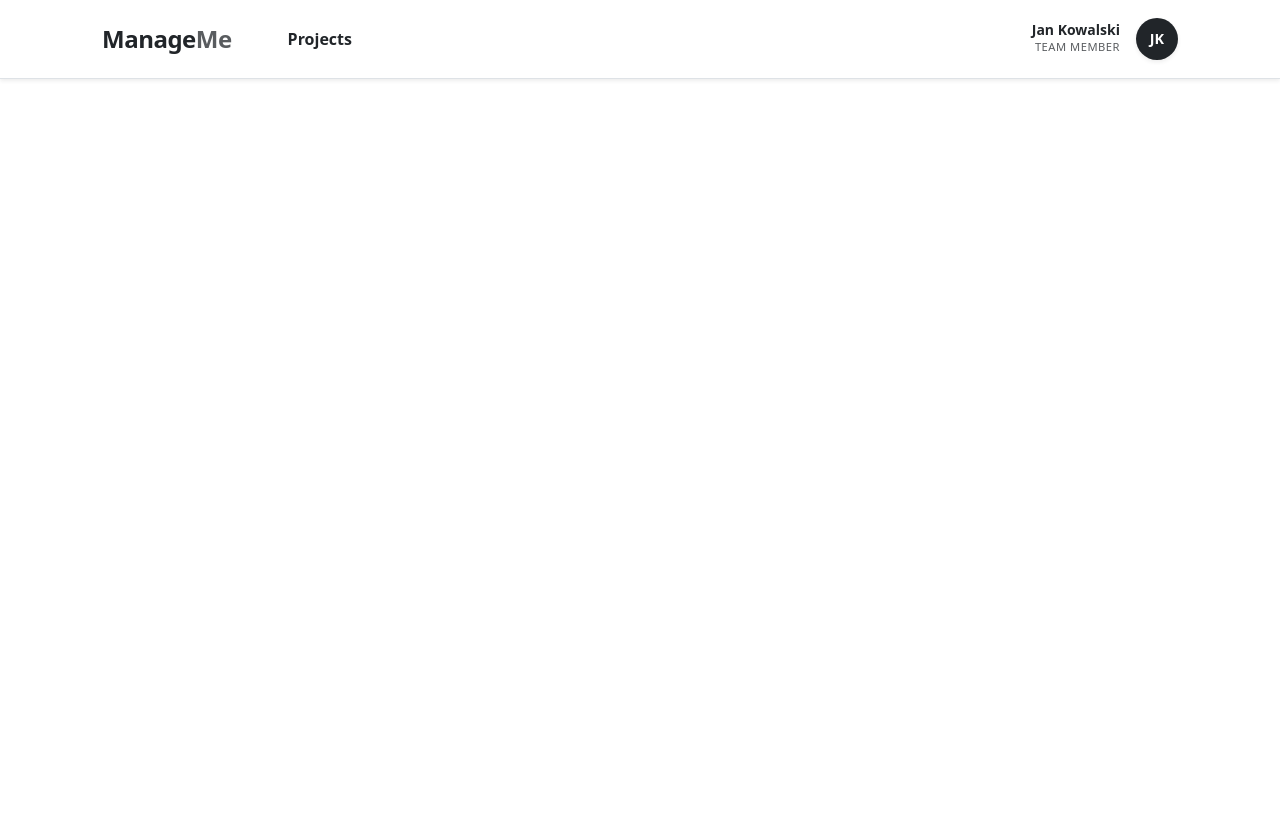
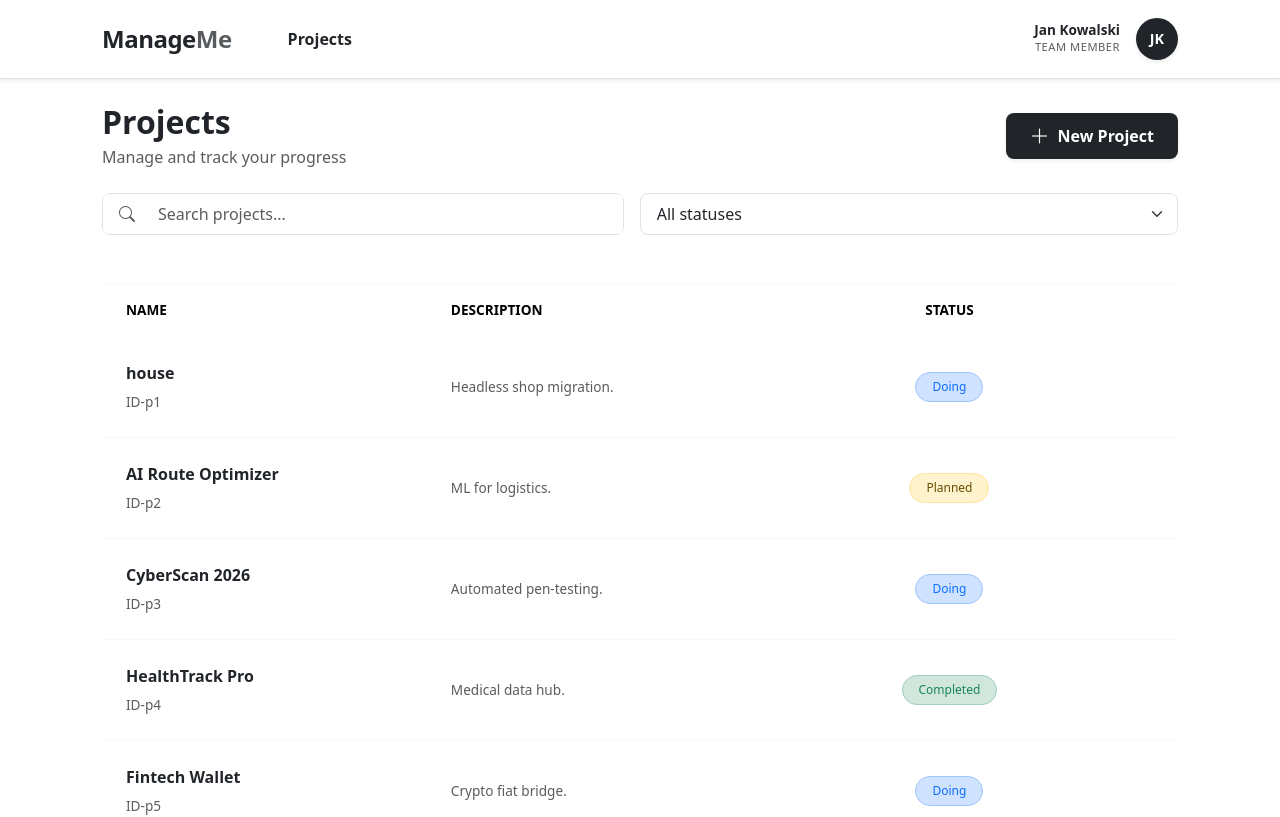
Before and after one commit to RadoslawSmoronski/ManageMe, a React (Vite) app: page /projects in a window 1280 px wide. Shown: the top 817 px of the page. Built offline with nearby package versions, Linux system fonts and the light colour scheme; data requests are answered from the project's data file.

Commit message:
refactor: rename Home to ProjectsPage and update routing (#36)

```diff
--- a/db.json
+++ b/db.json
@@ -94,7 +94,7 @@
   "projects": [
     {
       "id": "p1",
-      "name": "E-Commerce NextGen",
+      "name": "house",
       "description": "Headless shop migration.",
       "status": "Doing",
       "ownerId": "u1",
@@ -211,6 +211,13 @@
       "status": "Doing",
       "ownerId": "u3",
       "createdAt": "2026-03-10T12:00:00Z"
+    },
+    {
+      "id": "f2af",
+      "name": "House",
+      "ownerId": "u12",
+      "status": "Planned",
+      "description": "elo robie se domekczek"
     }
   ],
   "stories": [
@@ -226,7 +233,7 @@
     },
     {
       "id": "s2",
-      "name": "Cart Logic",
+      "name": "lazienka",
       "description": "Advanced shopping cart features",
       "priority": "High",
       "projectId": "p1",
@@ -603,6 +610,28 @@
       "status": "Planned",
       "ownerId": "u5",
       "position": 3000
+    },
+    {
+      "id": "1060",
+      "name": "lazienke",
+      "description": "zrob to dobrze, ufam ci",
+      "priority": "High",
+      "status": "Todo",
+      "projectId": "f2af",
+      "ownerId": "u5",
+      "position": 0,
+      "createdAt": "2026-04-03T23:29:28.677Z"
+    },
+    {
+      "id": "0a9d",
+      "name": "elo",
+      "description": "dads",
+      "priority": "Medium",
+      "status": "Todo",
+      "projectId": "f2af",
+      "ownerId": "u13",
+      "position": 1000,
+      "createdAt": "2026-04-03T23:29:44.174Z"
     }
   ],
   "tasks": [
@@ -639,13 +668,11 @@
       "name": "Password Hash",
       "description": "Argon2 implementation.",
       "priority": "High",
-      "status": "Completed",
+      "status": "Planned",
       "storyId": "s34",
       "estimatedTime": 3,
       "ownerId": "u4",
       "createdAt": "2026-01-04T12:00:00Z",
-      "startedAt": "2026-01-04T13:00:00Z",
-      "finishedAt": "2026-01-04T16:00:00Z",
       "position": 1000
     },
     {
@@ -653,13 +680,12 @@
       "name": "Vat Logic",
       "description": "EU tax calculations.",
       "priority": "High",
-      "status": "Doing",
+      "status": "Planned",
       "storyId": "s2",
       "estimatedTime": 8,
       "ownerId": "u5",
       "createdAt": "2026-01-05T09:00:00Z",
-      "position": 250,
-      "startedAt": "2026-04-03T19:18:58.567Z"
+      "position": 2000
     },
     {
       "id": "t5",
@@ -1238,22 +1264,28 @@
       "name": "Filter Logic",
       "description": "Search categories.",
       "priority": "Low",
-      "status": "Planned",
+      "status": "Completed",
       "storyId": "s32",
       "estimatedTime": 4,
       "createdAt": "2026-01-07T09:00:00Z",
-      "position": 1000
+      "position": 250,
+      "startedAt": "2026-04-03T20:51:50.471Z",
+      "ownerId": "u2",
+      "finishedAt": "2026-04-03T20:51:55.837Z"
     },
     {
       "id": "t52",
       "name": "Isolation Forest",
       "description": "Anomaly model.",
       "priority": "High",
-      "status": "Planned",
+      "status": "Completed",
       "storyId": "s32",
       "estimatedTime": 8,
       "createdAt": "2026-01-08T10:00:00Z",
-      "position": 2000
+      "position": 125,
+      "startedAt": "2026-04-03T20:51:49.022Z",
+      "ownerId": "u2",
+      "finishedAt": "2026-04-03T20:51:56.655Z"
     },
     {
       "id": "t53",
@@ -1382,13 +1414,12 @@
       "name": "Redis Cluster",
       "description": "Scaling sessions.",
       "priority": "Medium",
-      "status": "Doing",
+      "status": "Planned",
       "storyId": "s2",
       "estimatedTime": 5,
       "ownerId": "u3",
       "createdAt": "2026-01-06T10:00:00Z",
-      "position": 500,
-      "startedAt": "2026-04-03T19:18:59.384Z"
+      "position": 3000
     },
     {
       "id": "t64",
@@ -1789,11 +1820,13 @@
       "name": "Icon Pack",
       "description": "SVG collection.",
       "priority": "Low",
-      "status": "Planned",
+      "status": "Doing",
       "storyId": "s1",
       "estimatedTime": 5,
       "createdAt": "2026-04-03T13:00:00Z",
-      "position": 25000
+      "position": 1000,
+      "startedAt": "2026-04-05T09:36:18.324Z",
+      "ownerId": "u2"
     },
     {
       "id": "t95",
@@ -1811,11 +1844,13 @@
       "name": "Font Pair",
       "description": "Inter & Mono.",
       "priority": "Low",
-      "status": "Planned",
+      "status": "Doing",
       "storyId": "s1",
       "estimatedTime": 1,
       "createdAt": "2026-04-03T15:00:00Z",
-      "position": 27000
+      "position": 2000,
+      "startedAt": "2026-04-05T09:36:19.260Z",
+      "ownerId": "u2"
     },
     {
       "id": "t97",
--- a/src/App.tsx
+++ b/src/App.tsx
@@ -1,5 +1,5 @@
-import { Routes, Route } from "react-router-dom"
-import Home from "./pages/Home"
+import { Routes, Route, Navigate} from "react-router-dom"
+import ProjectsPage from "./pages/ProjectsPage"
 import { ProjectProvider } from "./context/ProjectContext"
 import 'bootstrap-icons/font/bootstrap-icons.css';
 import ProjectPage from "./pages/ProjectPage"
@@ -22,7 +22,9 @@ function App() {
 
             <div>
               <Routes>
-                <Route path="/" element={<Home />} />
+                <Route path="/" element={<Navigate to="/projects" replace />} />
+
+                <Route path="/projects" element={<ProjectsPage />} />
                 <Route path="/projects/:id" element={<ProjectPage />} />
                 <Route path="/projects/new" element={<ProjectFormPage />} />
                 <Route path="/projects/edit/:id" element={<ProjectFormPage />} />
--- a/src/pages/Home.tsx
+++ b/src/pages/ProjectsPage.tsx
@@ -5,7 +5,7 @@ import ProjectsDesktopList from '../components/projects/ProjectsDesktopList'
 import ProjectsMobileList from '../components/projects/ProjectsMobileList'
 import { useNavigate } from 'react-router-dom';
 
-export default function Home() {
+export default function ProjectsPage() {
   const navigate = useNavigate();
   const { projects, isLoading, removeProject } = useProjects();
 
```
